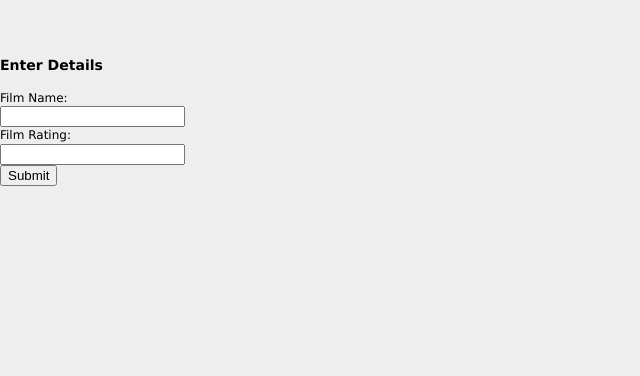
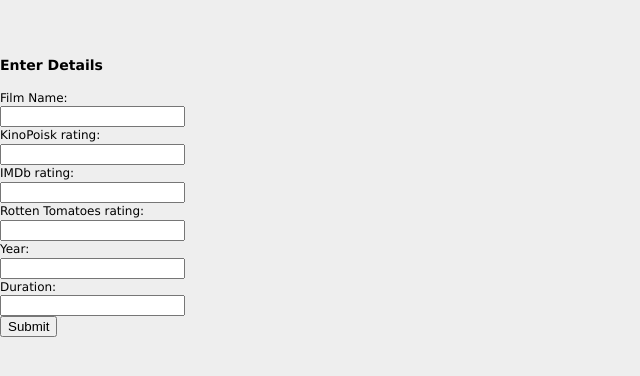
Before and after one commit to zimimi/jooble_devops_school, a Django app: page /create in a window 1280 px wide. Shown: the top 376 px of the page, without its empty margins (0-640 px from the left). Run offline with Django 3.2, Linux system fonts and the light colour scheme.

Commit message:
Add more fields in db

```diff
--- a/crud_app/models.py
+++ b/crud_app/models.py
@@ -2,7 +2,11 @@ from django.db import models
 
 class Film(models.Model):
     name = models.CharField(max_length=100)
-    rating = models.CharField(max_length=20)
+    kinopoisk_rating = models.FloatField()
+    IMDb_rating = models.FloatField()
+    RT_rating = models.IntegerField()
+    year = models.IntegerField()
+    duration = models.CharField(max_length=100)
 
     class Meta:
         db_table = "film_library"
--- a/crud_app/templates/index.html
+++ b/crud_app/templates/index.html
@@ -24,9 +24,33 @@
             </div>
         </div>
         <div class="form-group row">
-            <label class="col-sm-2 col-form-label">Film Rating:</label>
+            <label class="col-sm-2 col-form-label">KinoPoisk rating:</label>
             <div class="col-sm-4">
-                {{ form.rating }}
+                {{ form.kinopoisk_rating }}
+            </div>
+        </div>
+        <div class="form-group row">
+            <label class="col-sm-2 col-form-label">IMDb rating:</label>
+            <div class="col-sm-4">
+                {{ form.IMDb_rating }}
+            </div>
+        </div>
+        <div class="form-group row">
+            <label class="col-sm-2 col-form-label">Rotten Tomatoes rating:</label>
+            <div class="col-sm-4">
+                {{ form.RT_rating }}
+            </div>
+        </div>
+        <div class="form-group row">
+            <label class="col-sm-2 col-form-label">Year:</label>
+            <div class="col-sm-4">
+                {{ form.year }}
+            </div>
+        </div>
+        <div class="form-group row">
+            <label class="col-sm-2 col-form-label">Duration:</label>
+            <div class="col-sm-4">
+                {{ form.duration }}
             </div>
         </div>
         <div class="form-group row">
```
Also changed, not shown: crud_app/templates/edit.html (+31 -3 lines), crud_app/templates/show.html (+10 -2 lines).
